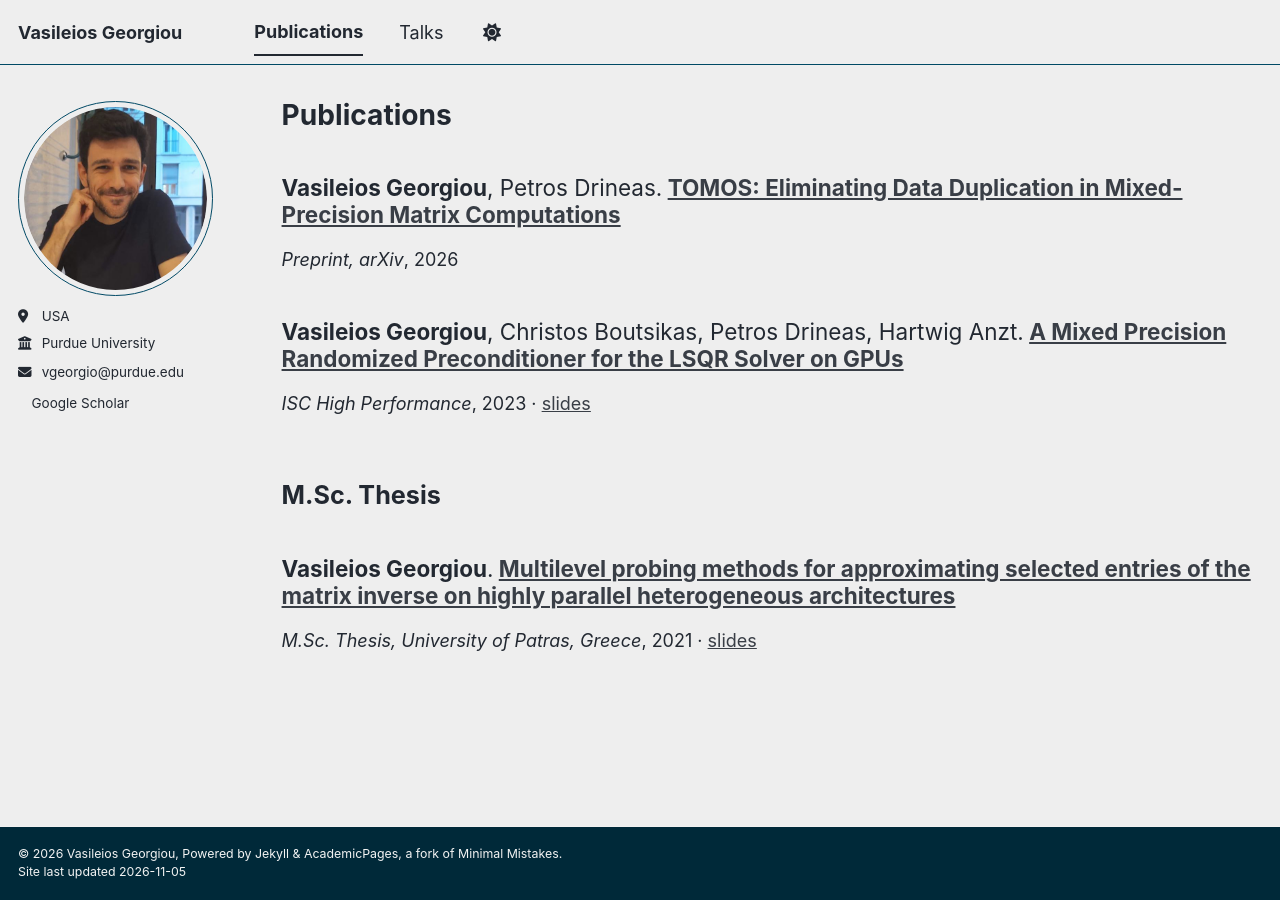
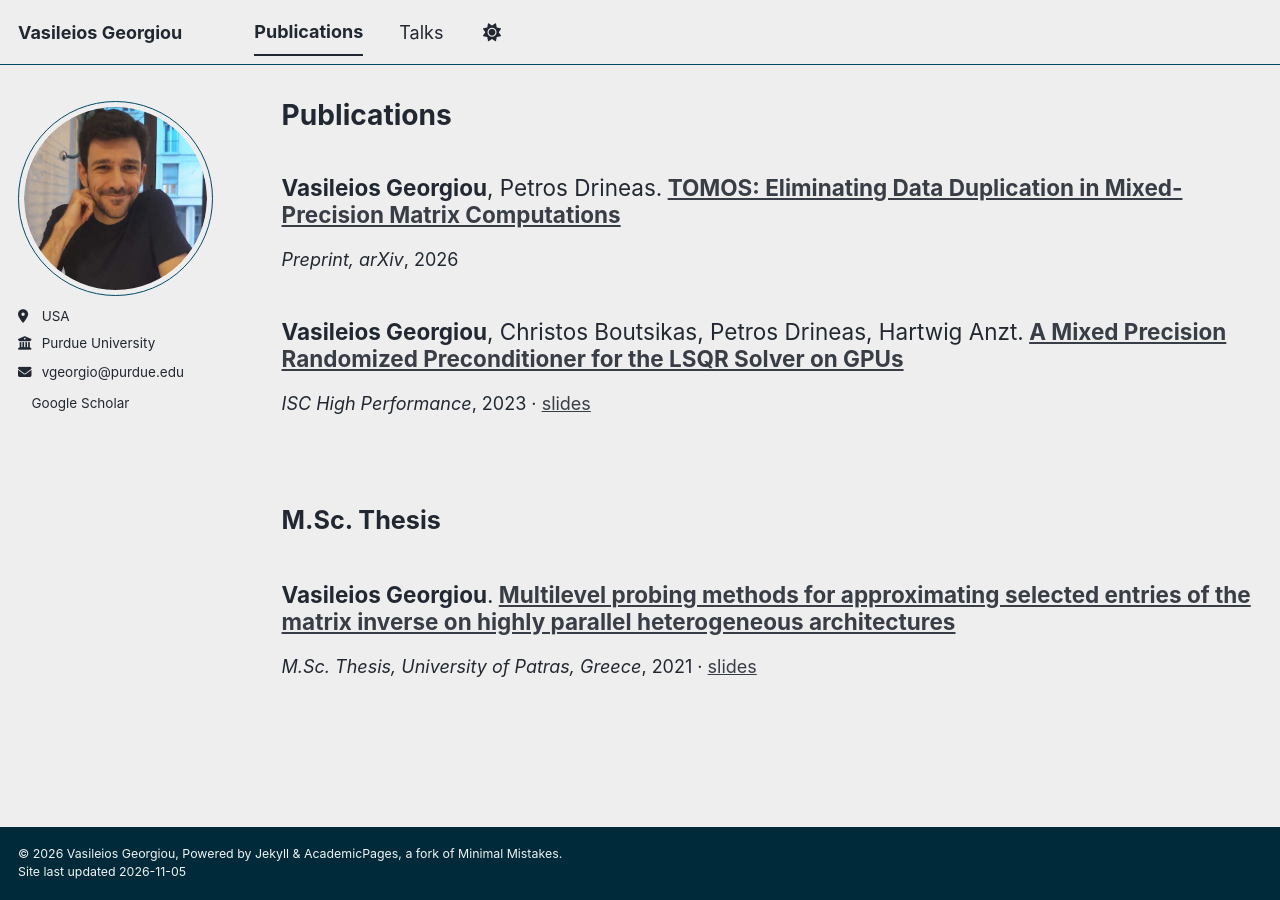
Before and after one commit to vasilisge0/vasilisge0.github.io, a Jekyll site: the page built from _pages/publications.html, in a window 1280 px wide. Built offline with Jekyll 4.4.1, drawn with Linux system fonts in a browser that asks for light colours; a script bundle is joined from its source files by our own code; a style sheet for code colours, icons or effects is not loaded.

Commit message:
Increase space above publication section headings
Co-Authored-By: Claude Opus 5.5 <noreply@anthropic.com>

```diff
--- a/_sass/layout/_archive.scss
+++ b/_sass/layout/_archive.scss
@@ -248,6 +248,6 @@
 // section headings on the Publications page (e.g. "M.Sc. Thesis"),
 // between the page title (1.563em) and the default h2 (1.25em)
 .archive__section-title {
-  margin-top: 2.5em; // extra space after the previous section
+  margin-top: 3.5em; // extra space after the previous section
   font-size: 1.4em;
 }
```
